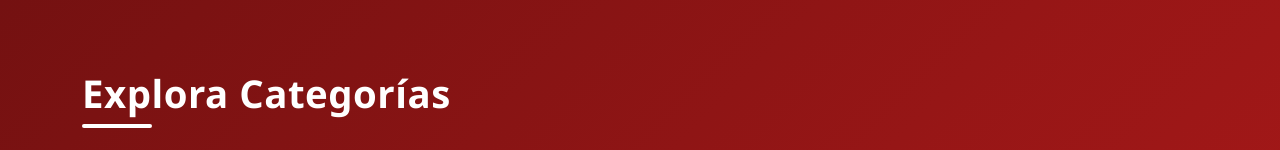
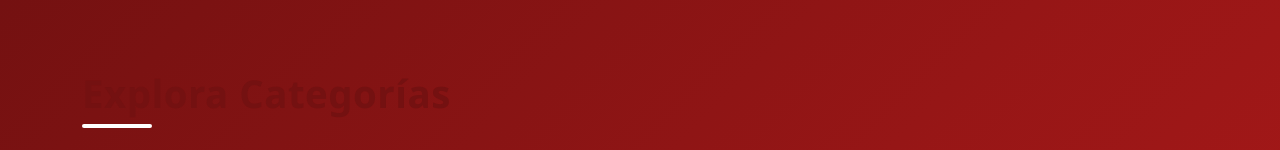
Before and after one commit to Brewall/UTP-Marketplace, a React (Vite) app: page /bienvenida in a window 1280 px wide. Shown: the part 802-952 px from the top of the page. Built offline with nearby package versions, Linux system fonts and the light colour scheme.

Commit message:
se cambio de color a "POrque ..."

```diff
--- a/src/features/public/WelcomePage.module.scss
+++ b/src/features/public/WelcomePage.module.scss
@@ -160,7 +160,7 @@ $utp-gray: $gray-600;
   letter-spacing: .5px;
   margin-bottom: 2.5rem;
   position: relative;
-  color: $white;
+  color: $utp-red;
 }
 .sectionTitle:after {
   content: '';
```
